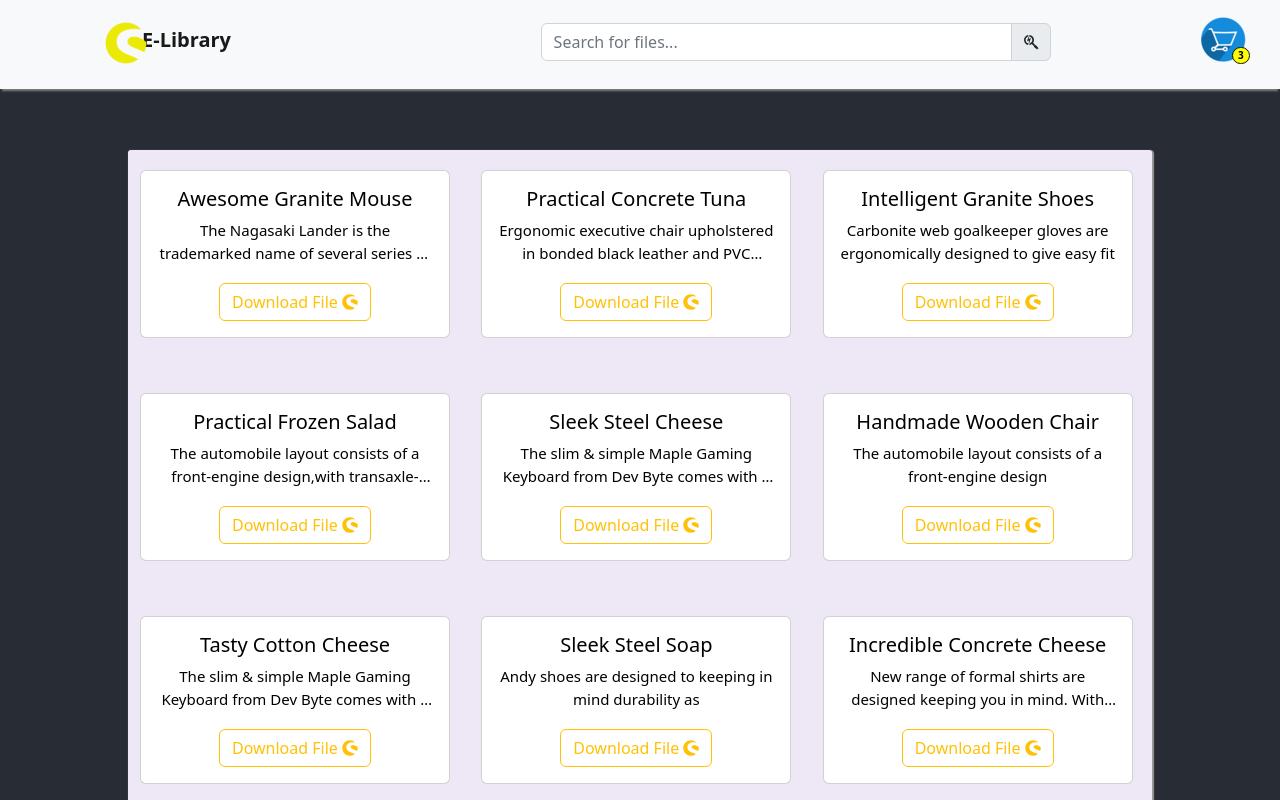
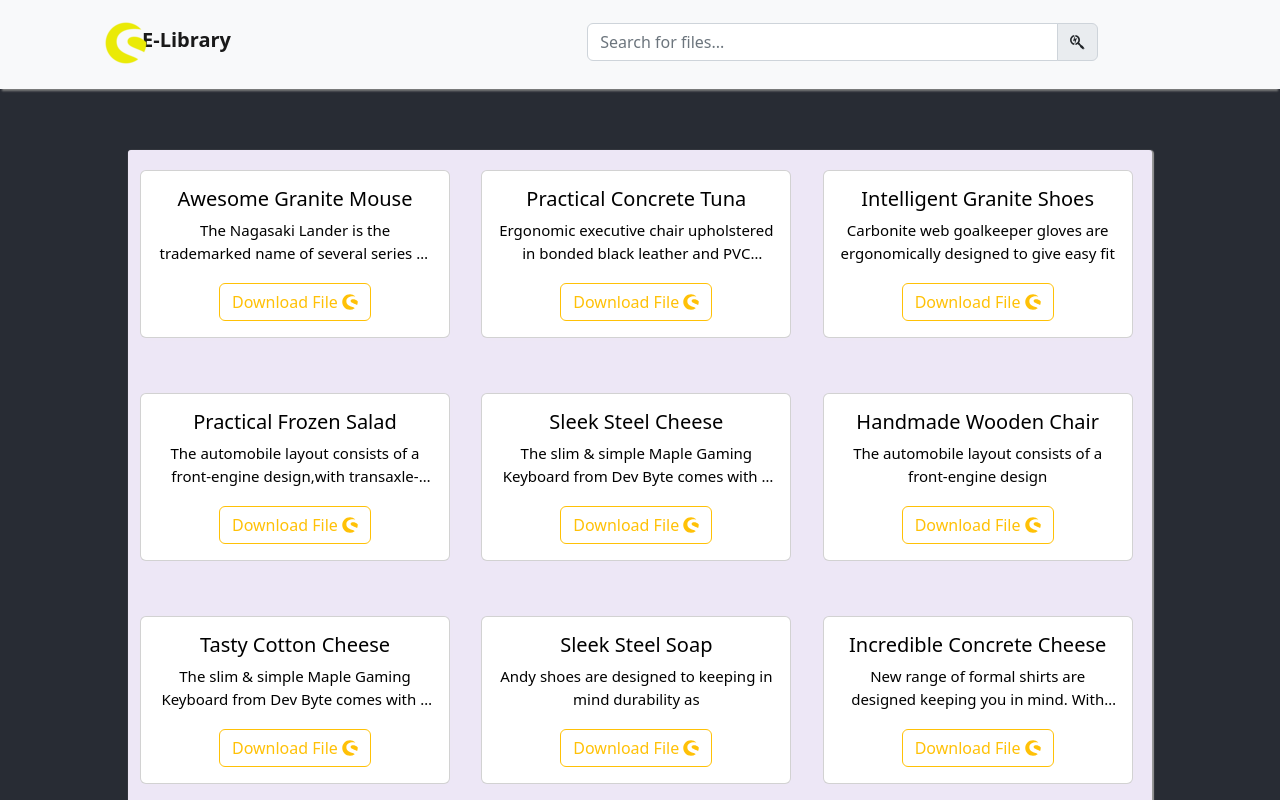
Before and after one commit to Fresh-Teacher/New-React-Site, a React (Create React App) app: page / in a window 1280 px wide. Shown: the top 800 px of the page. Built offline with nearby package versions, Linux system fonts and the light colour scheme.

Commit message:
remove cart

```diff
--- a/src/filter/productsShop.js
+++ b/src/filter/productsShop.js
@@ -90,13 +90,6 @@ const ProductShop = () => {
                 />
               </InputGroup.Text>
             </InputGroup>
-            <Nav.Link className="basket-media" href="#action1">
-              <b>SEPETİM</b>
-            </Nav.Link>
-            <div className="basket">
-              <div className="shop-pro" />
-              <p className="basket-title">3</p>
-            </div>
           </Navbar.Collapse>
         </Container>
       </Navbar>
```
